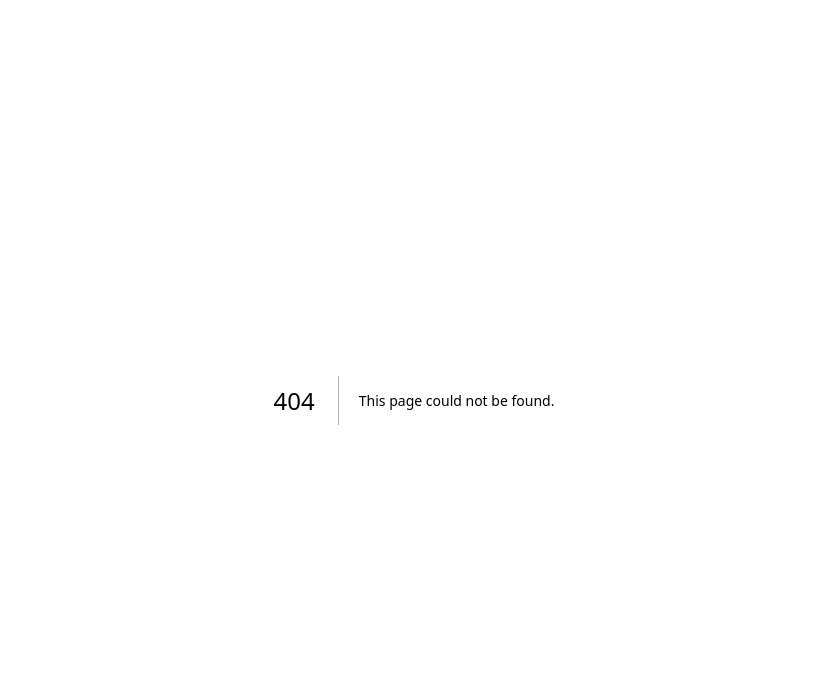
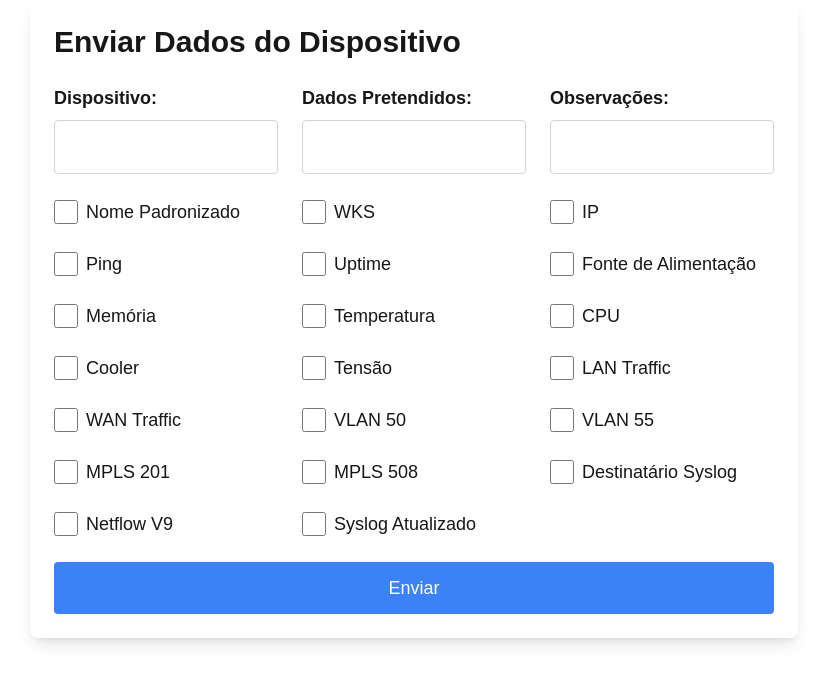
Before and after one commit to magnogouvea/PadronizacaoAlarmes, a Next.js app in the folder frontend/padronizacao-alarmes/: page /inputList in a window 1280 px wide. Before the commit this address had no page. Shown: the top 684 px of the page, without its empty margins (226-1053 px from the left). Built offline with nearby package versions, Linux system fonts and the light colour scheme.

Commit message:
adição de input e sistema de busca

```diff
--- a/frontend/padronizacao-alarmes/src/app/components/ListAlarm.tsx
+++ b/frontend/padronizacao-alarmes/src/app/components/ListAlarm.tsx
@@ -32,6 +32,7 @@ interface AlarmData {
 export default function ListAlarms() {
   const [data, setData] = useState<AlarmData[]>([]);
   const [loading, setLoading] = useState(true);
+  const [searchTerm, setSearchTerm] = useState("");
 
   useEffect(() => {
     const fetchData = async () => {
@@ -48,71 +49,67 @@ export default function ListAlarms() {
     fetchData();
   }, []);
 
+  const filteredData = data.filter((item) =>
+    item.dispositivo.toLowerCase().includes(searchTerm.toLowerCase())
+  );
+
   if (loading) {
-    return <div>Loading...</div>;
+    return <div className="text-center text-xl">Loading...</div>;
   }
 
   return (
-    <div>
-      <h1>Dados do Firewall</h1>
-      <table>
+    <div className="p-6">
+      <h1 className="text-2xl font-bold mb-4">Dados do Firewall</h1>
+      <input
+        type="text"
+        placeholder="Busca de dispositivo"
+        value={searchTerm}
+        onChange={(e) => setSearchTerm(e.target.value)}
+        className="mb-4 p-2 border border-gray-300 rounded w-full"
+      />
+      <table className="min-w-full border-collapse border border-gray-300">
         <thead>
-          <tr>
-            <th>ID</th>
-            <th>Dispositivo</th>
-            <th>Dados Pretendidos</th>
-            <th>Observações</th>
-            <th>Nome Padronizado</th>
-            <th>WKS</th>
-            <th>IP</th>
-            <th>Ping</th>
-            <th>Uptime</th>
-            <th>Fonte de Alimentação</th>
-            <th>Memória</th>
-            <th>Temperatura</th>
-            <th>CPU</th>
-            <th>Cooler</th>
-            <th>Tensão</th>
-            <th>LAN Traffic</th>
-            <th>WAN Traffic</th>
-            <th>VLAN 50</th>
-            <th>VLAN 55</th>
-            <th>MPLS 201</th>
-            <th>MPLS 508</th>
-            <th>Destinatário Syslog</th>
-            <th>Netflow V9</th>
-            <th>Syslog Atualizado</th>
+          <tr className="bg-black text-white">
+            {["ID", "Dispositivo", "Dados Pretendidos", "Observações", "Nome Padronizado", "WKS", "IP", "Ping", "Uptime", "Fonte de Alimentação", "Memória", "Temperatura", "CPU", "Cooler", "Tensão", "LAN Traffic", "WAN Traffic", "VLAN 50", "VLAN 55", "MPLS 201", "MPLS 508", "Destinatário Syslog", "Netflow V9", "Syslog Atualizado"].map((header) => (
+              <th key={header} className="border border-gray-300 px-4 py-2">{header}</th>
+            ))}
           </tr>
         </thead>
         <tbody>
-          {data.map((item) => (
-            <tr key={item.id}>
-              <td>{item.id}</td>
-              <td>{item.dispositivo}</td>
-              <td>{item.dadosPretendidos}</td>
-              <td>{item.observacoes}</td>
-              <td>{item.nomePadronizado ? "Sim" : "Não"}</td>
-              <td>{item.wks ? "Sim" : "Não"}</td>
-              <td>{item.ip ? "Sim" : "Não"}</td>
-              <td>{item.ping ? "Sim" : "Não"}</td>
-              <td>{item.uptime ? "Sim" : "Não"}</td>
-              <td>{item.fonteAlimentacao ? "Sim" : "Não"}</td>
-              <td>{item.memoria ? "Sim" : "Não"}</td>
-              <td>{item.temperatura ? "Sim" : "Não"}</td>
-              <td>{item.cpu ? "Sim" : "Não"}</td>
-              <td>{item.cooler ? "Sim" : "Não"}</td>
-              <td>{item.tensao ? "Sim" : "Não"}</td>
-              <td>{item.lanTraffic ? "Sim" : "Não"}</td>
-              <td>{item.wanTraffic ? "Sim" : "Não"}</td>
-              <td>{item.vlan50 ? "Sim" : "Não"}</td>
-              <td>{item.vlan55 ? "Sim" : "Não"}</td>
-              <td>{item.mpls201 ? "Sim" : "Não"}</td>
-              <td>{item.mpls508 ? "Sim" : "Não"}</td>
-              <td>{item.destinatarioSyslog ? "Sim" : "Não"}</td>
-              <td>{item.netflowV9 ? "Sim" : "Não"}</td>
-              <td>{item.syslogAtualizado ? "Sim" : "Não"}</td>
+          {filteredData.length === 0 ? (
+            <tr>
+              <td colSpan={24} className="text-center py-4">Nenhum dado encontrado</td>
             </tr>
-          ))}
+          ) : (
+            filteredData.map((item) => (
+              <tr key={item.id} className="hover:bg-gray-100">
+                <td className="border border-gray-300 px-4 py-2">{item.id}</td>
+                <td className="border border-gray-300 px-4 py-2">{item.dispositivo}</td>
+                <td className="border border-gray-300 px-4 py-2">{item.dadosPretendidos}</td>
+                <td className="border border-gray-300 px-4 py-2">{item.observacoes}</td>
+                <td className="border border-gray-300 px-4 py-2">{item.nomePadronizado ? "Sim" : "Não"}</td>
+                <td className="border border-gray-300 px-4 py-2">{item.wks ? "Sim" : "Não"}</td>
+                <td className="border border-gray-300 px-4 py-2">{item.ip ? "Sim" : "Não"}</td>
+                <td className="border border-gray-300 px-4 py-2">{item.ping ? "Sim" : "Não"}</td>
+                <td className="border border-gray-300 px-4 py-2">{item.uptime ? "Sim" : "Não"}</td>
+                <td className="border border-gray-300 px-4 py-2">{item.fonteAlimentacao ? "Sim" : "Não"}</td>
+                <td className="border border-gray-300 px-4 py-2">{item.memoria ? "Sim" : "Não"}</td>
+                <td className="border border-gray-300 px-4 py-2">{item.temperatura ? "Sim" : "Não"}</td>
+                <td className="border border-gray-300 px-4 py-2">{item.cpu ? "Sim" : "Não"}</td>
+                <td className="border border-gray-300 px-4 py-2">{item.cooler ? "Sim" : "Não"}</td>
+                <td className="border border-gray-300 px-4 py-2">{item.tensao ? "Sim" : "Não"}</td>
+                <td className="border border-gray-300 px-4 py-2">{item.lanTraffic ? "Sim" : "Não"}</td>
+                <td className="border border-gray-300 px-4 py-2">{item.wanTraffic ? "Sim" : "Não"}</td>
+                <td className="border border-gray-300 px-4 py-2">{item.vlan50 ? "Sim" : "Não"}</td>
+                <td className="border border-gray-300 px-4 py-2">{item.vlan55 ? "Sim" : "Não"}</td>
+                <td className="border border-gray-300 px-4 py-2">{item.mpls201 ? "Sim" : "Não"}</td>
+                <td className="border border-gray-300 px-4 py-2">{item.mpls508 ? "Sim" : "Não"}</td>
+                <td className="border border-gray-300 px-4 py-2">{item.destinatarioSyslog ? "Sim" : "Não"}</td>
+                <td className="border border-gray-300 px-4 py-2">{item.netflowV9 ? "Sim" : "Não"}</td>
+                <td className="border border-gray-300 px-4 py-2">{item.syslogAtualizado ? "Sim" : "Não"}</td>
+              </tr>
+            ))
+          )}
         </tbody>
       </table>
     </div>
--- /dev/null
+++ b/frontend/padronizacao-alarmes/src/app/inputList/page.tsx
@@ -0,0 +1,175 @@
+"use client";
+
+import { useState } from "react";
+
+interface AlarmData {
+  dispositivo: string;
+  dadosPretendidos: string | null;
+  observacoes: string | null;
+  nomePadronizado: boolean;
+  wks: boolean;
+  ip: boolean;
+  ping: boolean;
+  uptime: boolean;
+  fonteAlimentacao: boolean;
+  memoria: boolean;
+  temperatura: boolean;
+  cpu: boolean;
+  cooler: boolean;
+  tensao: boolean;
+  lanTraffic: boolean;
+  wanTraffic: boolean;
+  vlan50: boolean;
+  vlan55: boolean;
+  mpls201: boolean;
+  mpls508: boolean;
+  destinatarioSyslog: boolean;
+  netflowV9: boolean;
+  syslogAtualizado: boolean;
+}
+
+export default function SendAlarmData() {
+  const [formData, setFormData] = useState<AlarmData>({
+    dispositivo: '',
+    dadosPretendidos: '',
+    observacoes: '',
+    nomePadronizado: false,
+    wks: false,
+    ip: false,
+    ping: false,
+    uptime: false,
+    fonteAlimentacao: false,
+    memoria: false,
+    temperatura: false,
+    cpu: false,
+    cooler: false,
+    tensao: false,
+    lanTraffic: false,
+    wanTraffic: false,
+    vlan50: false,
+    vlan55: false,
+    mpls201: false,
+    mpls508: false,
+    destinatarioSyslog: false,
+    netflowV9: false,
+    syslogAtualizado: false,
+  });
+
+  const [responseMessage, setResponseMessage] = useState<string | null>(null);
+
+  const handleChange = (e: React.ChangeEvent<HTMLInputElement>) => {
+    const { name, value, type, checked } = e.target;
+    const finalValue = type === 'checkbox' ? checked : value || '';
+    setFormData({
+      ...formData,
+      [name]: finalValue,
+    });
+  };
+
+  const handleSubmit = async (e: React.FormEvent) => {
+    e.preventDefault();
+    try {
+      const response = await fetch('http://localhost:8080/api/firewall', {
+        method: 'POST',
+        headers: {
+          'Content-Type': 'application/json',
+        },
+        body: JSON.stringify(formData),
+      });
+
+      if (!response.ok) {
+        throw new Error('Erro ao enviar os dados');
+      }
+
+      setResponseMessage('Dados enviados com sucesso!');
+    } catch (error) {
+      setResponseMessage('Erro ao enviar os dados.');
+      console.error('Erro:', error);
+    }
+  };
+
+  return (
+    <div className="max-w-3xl mx-auto p-6 bg-white rounded-lg shadow-lg">
+      <h1 className="text-3xl font-bold mb-6">Enviar Dados do Dispositivo</h1>
+      <form onSubmit={handleSubmit} className="grid grid-cols-1 md:grid-cols-3 gap-6">
+        <div className="col-span-1">
+          <label className="block mb-2 text-lg font-semibold">Dispositivo:</label>
+          <input
+            type="text"
+            name="dispositivo"
+            value={formData.dispositivo}
+            onChange={handleChange}
+            required
+            className="w-full border border-gray-300 rounded p-3 text-lg"
+          />
+        </div>
+
+        <div className="col-span-1">
+          <label className="block mb-2 text-lg font-semibold">Dados Pretendidos:</label>
+          <input
+            type="text"
+            name="dadosPretendidos"
+            value={formData.dadosPretendidos || ''}
+            onChange={handleChange}
+            className="w-full border border-gray-300 rounded p-3 text-lg"
+          />
+        </div>
+
+        <div className="col-span-1">
+          <label className="block mb-2 text-lg font-semibold">Observações:</label>
+          <input
+            type="text"
+            name="observacoes"
+            value={formData.observacoes || ''}
+            onChange={handleChange}
+            className="w-full border border-gray-300 rounded p-3 text-lg"
+          />
+        </div>
+
+        {[
+          { label: 'Nome Padronizado', name: 'nomePadronizado' },
+          { label: 'WKS', name: 'wks' },
+          { label: 'IP', name: 'ip' },
+          { label: 'Ping', name: 'ping' },
+          { label: 'Uptime', name: 'uptime' },
+          { label: 'Fonte de Alimentação', name: 'fonteAlimentacao' },
+          { label: 'Memória', name: 'memoria' },
+          { label: 'Temperatura', name: 'temperatura' },
+          { label: 'CPU', name: 'cpu' },
+          { label: 'Cooler', name: 'cooler' },
+          { label: 'Tensão', name: 'tensao' },
+          { label: 'LAN Traffic', name: 'lanTraffic' },
+          { label: 'WAN Traffic', name: 'wanTraffic' },
+          { label: 'VLAN 50', name: 'vlan50' },
+          { label: 'VLAN 55', name: 'vlan55' },
+          { label: 'MPLS 201', name: 'mpls201' },
+          { label: 'MPLS 508', name: 'mpls508' },
+          { label: 'Destinatário Syslog', name: 'destinatarioSyslog' },
+          { label: 'Netflow V9', name: 'netflowV9' },
+          { label: 'Syslog Atualizado', name: 'syslogAtualizado' },
+        ].map(({ label, name }) => (
+          <div key={name} className="col-span-1 flex items-center">
+            <input
+              type="checkbox"
+              name={name}
+              checked={formData[name]}
+              onChange={handleChange}
+              className="form-checkbox h-6 w-6 text-blue-600 mr-2"
+            />
+            <label className="text-lg">{label}</label>
+          </div>
+        ))}
+
+        <div className="col-span-1 md:col-span-3">
+          <button type="submit" className="w-full bg-blue-500 text-white py-3 rounded hover:bg-blue-600 transition text-lg">
+            Enviar
+          </button>
+        </div>
+      </form>
+
+      {responseMessage && (
+        <p className="mt-4 text-center text-green text-lg">{responseMessage}</p>
+      )}
+    </div>
+  );
+}
```
